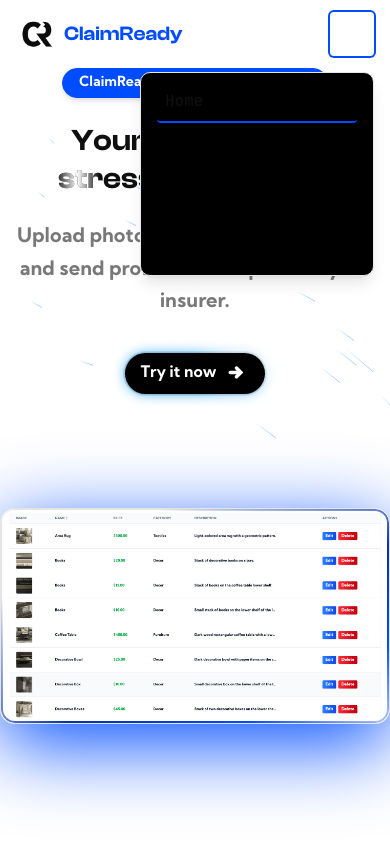
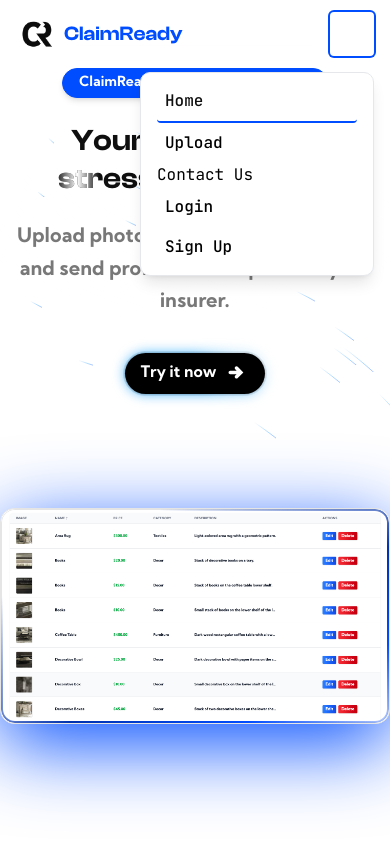
Before and after one commit to adiparekh944/ClaimReady, a Next.js app in the folder frontend/: page / in a window 390 px wide. Both pictures are taken after a click on the button "Toggle navigation menu". Shown: the top 844 px of the page. Built offline with nearby package versions, Linux system fonts and the light colour scheme.

Commit message:
Update Navbar.tsx
switched mobile hamburger menu to white

```diff
--- a/frontend/src/components/Navbar.tsx
+++ b/frontend/src/components/Navbar.tsx
@@ -53,7 +53,7 @@ export default function Navbar() {
           </nav>
           {/* Mobile nav dropdown */}
           {menuOpen && (
-            <div className="md:hidden mt-2 bg-[var(--color-bg-dark)] rounded-lg shadow-lg py-2 px-4 absolute right-4 top-16 min-w-[60vw] z-50 border border-gray-200">
+            <div className="md:hidden mt-2 bg-[var(--color-bg-primary)] rounded-lg shadow-lg py-2 px-4 absolute right-4 top-16 min-w-[60vw] z-50 border border-gray-200">
               <NavLinks
                 pathname={pathname}
                 user={user}
```
